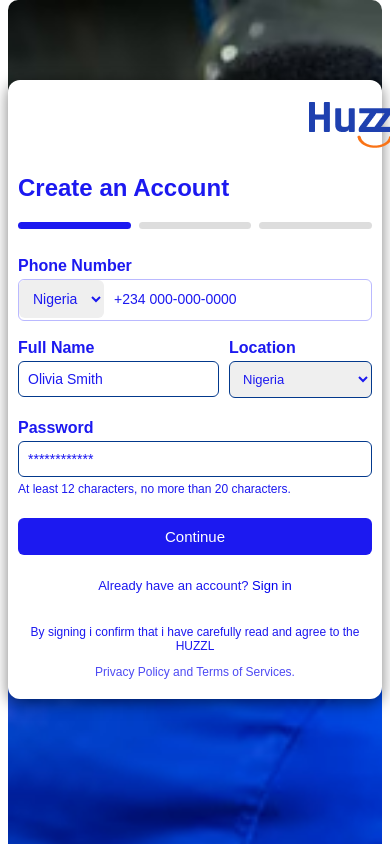
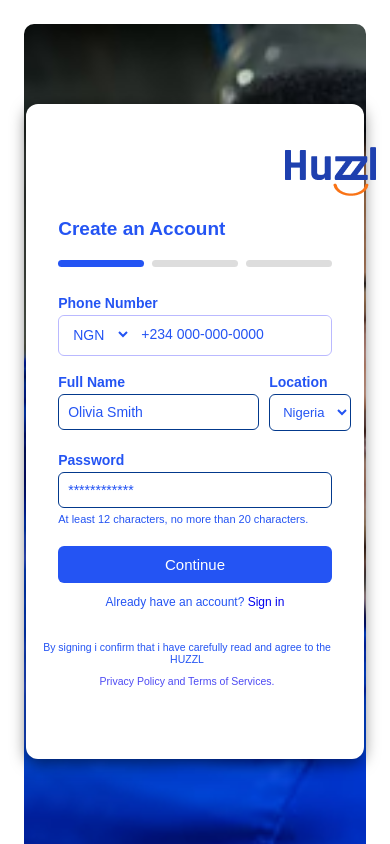
Before and after one commit to Gamdat/Huzzl-app, a React (Vite) app: page / in a window 390 px wide. Shown: the top 844 px of the page. Built offline with nearby package versions, Linux system fonts and the light colour scheme.

Commit message:
adjusted css

```diff
--- a/src/App.css
+++ b/src/App.css
@@ -0,0 +1,11 @@
+.app-container{
+    justify-content: center;
+    align-items: center;
+    padding: 1rem;
+}
+
+.card{
+    padding: 2rem;
+    max-width: 80%;
+    width: 100%;
+}
--- a/src/Components/CreateAccount.css
+++ b/src/Components/CreateAccount.css
@@ -5,7 +5,7 @@
     min-height: 140vh;
     font-family: Arial, Helvetica, sans-serif;
     padding: 0;
-    color: #1c19f0;
+    color: #2454f3;
     margin-top: -5rem;
 }
 
@@ -13,13 +13,13 @@
     background-color: #fff;
     padding: 10px 15px;
     min-height: 80vh;
-    max-width: 500px;
+    max-width: 600px;
     border-radius: 12px;
     box-shadow: 0 4px 15px rgba( 0, 0, 0, 0.5);
 }
 
 .logo{
-    margin-left: 18rem;
+    margin-left: 17rem;
 }
 
 h2{
@@ -47,13 +47,15 @@ input, select{
 }
 
 select{
-    color: #1c19f0;
+    color: #2454f3;
     cursor: pointer;
     font-size: 14px;
+    background-color: #fff;
+    height: 37px;
 }
 
 input::placeholder{
-     color: #1c19f0;
+     color: #2454f3;
 }
 
 
@@ -98,7 +100,7 @@ input::placeholder{
 }
 
 button{
-    background-color: #1c19f0;
+    background-color: #2454f3;
     color: #fff;
     padding: 12px;
     border: none;
@@ -142,16 +144,25 @@ button{
 
 .card{
     padding: 7px 10px;
+    max-width: 80%;
+   }
+
+.logo{
+    margin-left: 14rem;
+}
+
+   h2{
+    font-size: 19px;
    }
 
 label{
     margin: 10px 0 4px;
-    font-weight: 300;
+    font-size: 14px;
 }
 
 input, select{
     padding: 7px;
-    font-size: 13px;
+    font-size: 12px;
 }
 
 select{
@@ -163,19 +174,25 @@ select{
 }
 
 .character{
-    font-size: 12px;
+    font-size: 11px;
     margin-top: -.5rem;
 }
 
 button{
-    font-size: 15px;
+    font-size: 13px;
 }
 
 .sign-in{
-    font-size: 13px;
+    font-size: 12px;
+    margin-top: -10px;
 }
 
 .privacy{
-    font-size: 12px;
+    font-size: 10.5px;
+        margin-left: -1rem;
+}
+
+.privacy a{
+    font-size: 10.5px;
 }
 }
--- a/src/Components/CreateAccount.tsx
+++ b/src/Components/CreateAccount.tsx
@@ -42,9 +42,9 @@ const CreateAccount: React.FC<CreateAccountProps> = ({ onContinue }) => {
 value={formData.location}
 onChange={handleChange}
 >
-  <option value="NGN">Nigeria</option>
-  <option value="GH">Ghana</option>
-  <option value="KE">Kenya</option>
+  <option value="Nigeria">NGN</option>
+  <option value="Ghana">GH</option>
+  <option value="Kenya">KE</option>
 </select>
 
         <input
--- a/src/Components/ProfileSetup.css
+++ b/src/Components/ProfileSetup.css
@@ -2,7 +2,7 @@
     background: url("/public/images/bg-profile.jpg");
     background-size: cover;
     padding: 0;
-    color: #03398c;
+    color: #2454f3;
     border-radius: 10px;
     min-height: 140vh;
     margin-top: -5rem;
@@ -124,7 +124,7 @@ button{
 }
 
 button:hover{
-    background: #3d40db;
+    background: #2454f3;
 }
 
 @media (max-width:500px){
--- a/src/Components/ProgressBar.css
+++ b/src/Components/ProgressBar.css
@@ -16,7 +16,7 @@
 }
 
 .progress-step.active{
-     background-color: #1c19f0;
+     background-color: #2454f3;
 }
 
 @media (max-width:500px){
--- a/src/Components/ServiceListing.css
+++ b/src/Components/ServiceListing.css
@@ -26,7 +26,7 @@ h2{
 }
 
 label{
-   color: #1c19f0;
+   color: #2454f3;
    margin: 10px 0 5px;
    font-weight: bold;
 }
@@ -68,7 +68,7 @@ textarea{
 }
 
 .currency{
-    margin-left: 7rem;
+    margin-left: 2rem;
 }
 button{
     margin-bottom: 10px;
@@ -93,6 +93,7 @@ label{
 input, select, textarea{
     padding: 9px;
       margin-bottom: 13px;
+      background-color: #fff;
 }
 
 .pricing-row{
--- a/src/Components/SuccessPage.css
+++ b/src/Components/SuccessPage.css
@@ -53,7 +53,7 @@
 
 
 .explore-btn {
-  background:#1c19f0;
+  background:#2454f3;
   width: 100%;
   color: #fff;
   padding: 12px 20px;
```
